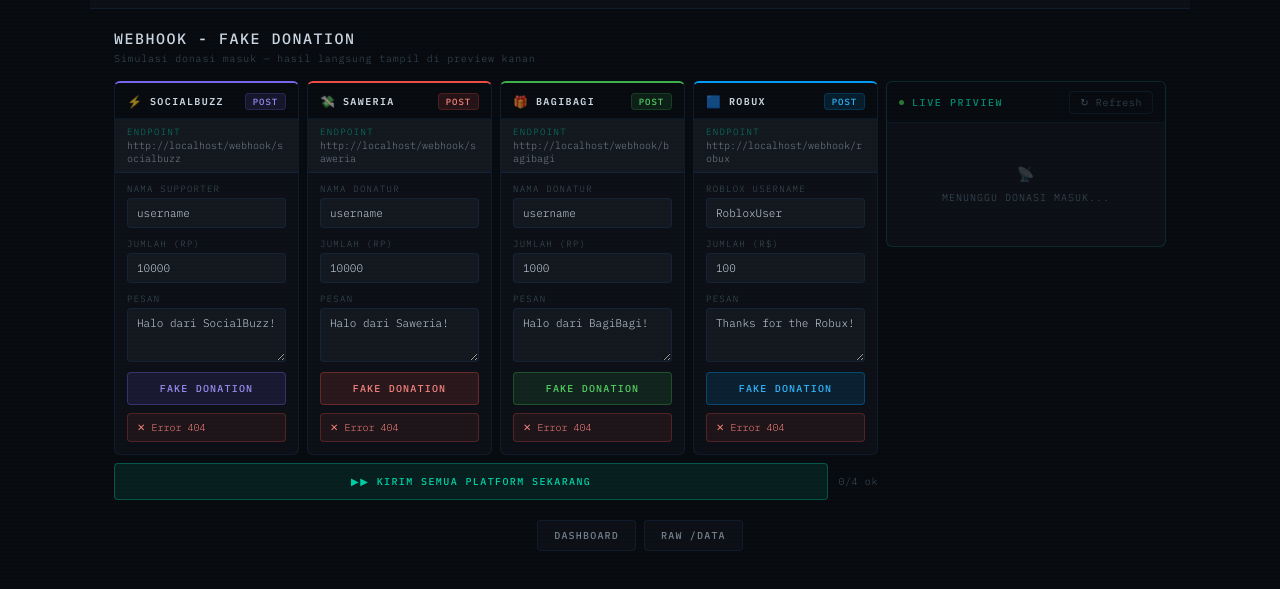
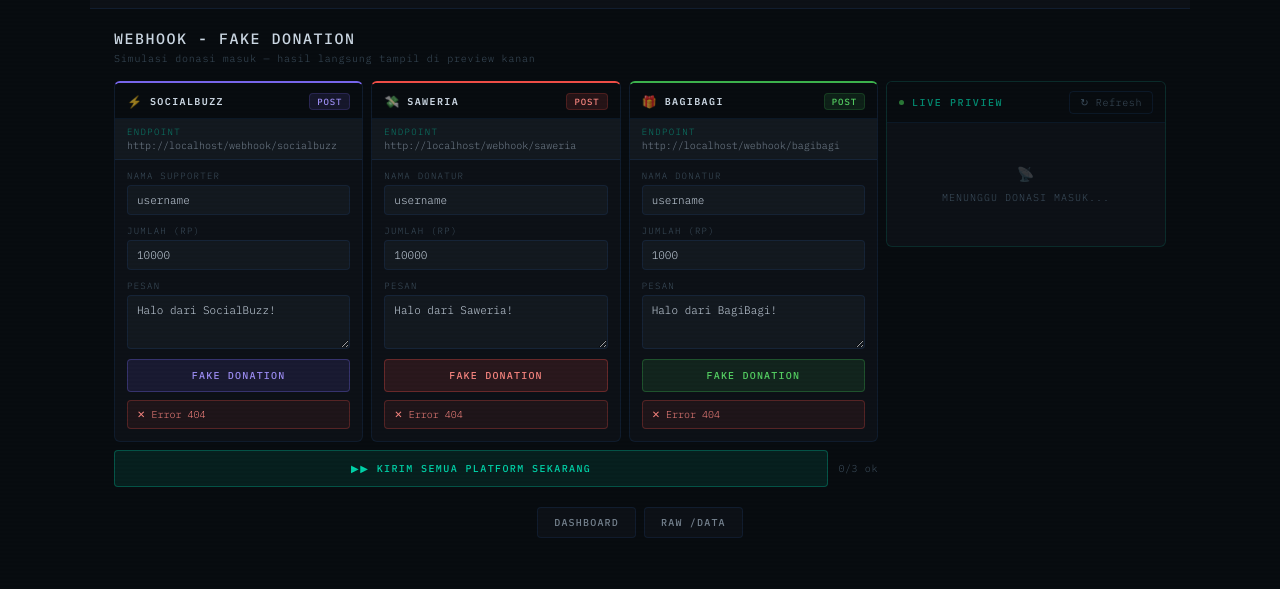
Before and after one commit to xellobabayo-star/uvasa-donation, a website: page public/webhook-test.html in a window 1280 px wide. Both pictures are taken after a click on the button "KIRIM SEMUA PLATFORM SEKARANG". Shown: the part 39-628 px from the top of the page. Drawn offline with Linux system fonts and the light colour scheme; no server answers.

Commit message:
Update webhook-test.html

```diff
--- a/public/webhook-test.html
+++ b/public/webhook-test.html
@@ -22,7 +22,6 @@
       --socialbuzz: #7c6af5;
       --saweria:    #f85149;
       --bagibagi:   #3fb950;
-      --robux:      #00a2ff;
       --text:       #cdd9e5;
       --text-2:     #768390;
       --text-3:     #3d4f5e;
@@ -160,11 +159,11 @@
 
     .forms-grid {
       display: grid;
-      grid-template-columns: repeat(4, 1fr);
+      grid-template-columns: repeat(3, 1fr);
       gap: 8px;
     }
-    @media (max-width: 900px) { .forms-grid { grid-template-columns: repeat(2, 1fr); } }
-    @media (max-width: 540px) { .forms-grid { grid-template-columns: 1fr; } }
+    @media (max-width: 680px) { .forms-grid { grid-template-columns: 1fr; } }
+
     /* =========================================
        CARD BASE
     ========================================= */
@@ -181,7 +180,6 @@
     .card-socialbuzz { border-top: 2px solid var(--socialbuzz); }
     .card-saweria    { border-top: 2px solid var(--saweria); }
     .card-bagibagi   { border-top: 2px solid var(--bagibagi); }
-    .card-robux      { border-top: 2px solid var(--robux); }
 
     /* ---- card head ---- */
     .card-head {
@@ -205,7 +203,6 @@
     .badge-socialbuzz { background: rgba(124,106,245,0.12); color: #9d8ef5; border: 1px solid rgba(124,106,245,0.2); }
     .badge-saweria    { background: rgba(248,81,73,0.12);   color: #fa8680; border: 1px solid rgba(248,81,73,0.2); }
     .badge-bagibagi   { background: rgba(63,185,80,0.12);   color: #56d364; border: 1px solid rgba(63,185,80,0.2); }
-    .badge-robux      { background: rgba(0,162,255,0.12);   color: #33b8ff; border: 1px solid rgba(0,162,255,0.2); }
 
     /* ---- endpoint box ---- */
     .endpoint-box {
@@ -253,8 +250,6 @@
       border-color: rgba(248,81,73,0.45); }
     .card-bagibagi .field input:focus, .card-bagibagi .field textarea:focus {
       border-color: rgba(63,185,80,0.45); }
-    .card-robux .field input:focus, .card-robux .field textarea:focus {
-      border-color: rgba(0,162,255,0.45); }
 
     /* ---- submit button ---- */
     .btn {
@@ -272,7 +267,6 @@
     .btn-socialbuzz { background: rgba(124,106,245,0.12); color: #9d8ef5; border: 1px solid rgba(124,106,245,0.3); }
     .btn-saweria    { background: rgba(248,81,73,0.12);   color: #fa8680; border: 1px solid rgba(248,81,73,0.3); }
     .btn-bagibagi   { background: rgba(63,185,80,0.12);   color: #56d364; border: 1px solid rgba(63,185,80,0.3); }
-    .btn-robux      { background: rgba(0,162,255,0.12);   color: #33b8ff; border: 1px solid rgba(0,162,255,0.3); }
 
     /* ---- status ---- */
     .status {
@@ -386,7 +380,6 @@
     .preview-platform-tag.socialbuzz { background: rgba(124,106,245,0.12); color: #9d8ef5; border: 1px solid rgba(124,106,245,0.25); }
     .preview-platform-tag.saweria    { background: rgba(248,81,73,0.12);   color: #fa8680; border: 1px solid rgba(248,81,73,0.25); }
     .preview-platform-tag.bagibagi   { background: rgba(63,185,80,0.12);   color: #56d364; border: 1px solid rgba(63,185,80,0.25); }
-    .preview-platform-tag.robux      { background: rgba(0,162,255,0.12);   color: #33b8ff; border: 1px solid rgba(0,162,255,0.25); }
 
     .preview-amount {
       font-size: 26px; font-weight: 300;
@@ -571,35 +564,6 @@
           </form>
         </div>
 
-        <!-- ROBUX -->
-        <div class="card card-robux">
-          <div class="card-head">
-            <span class="card-icon">🟦</span>
-            <span class="card-title">Robux</span>
-            <span class="badge badge-robux">POST</span>
-          </div>
-          <div class="endpoint-box">
-            <div class="ep-label">Endpoint</div>
-            <div class="ep-url" id="urlRobux">/webhook/robux</div>
-          </div>
-          <form class="form-body" id="formRobux" onsubmit="testRobux(event)">
-            <div class="field">
-              <label>Roblox Username</label>
-              <input type="text" name="username" value="RobloxUser" required />
-            </div>
-            <div class="field">
-              <label>Jumlah (R$)</label>
-              <input type="number" name="amount" value="100" min="1" required />
-            </div>
-            <div class="field">
-              <label>Pesan</label>
-              <textarea name="message">Thanks for the Robux!</textarea>
-            </div>
-            <button type="submit" class="btn btn-robux">FAKE DONATION</button>
-            <div class="status" id="statusRobux"></div>
-          </form>
-        </div>
-
       </div><!-- /forms-grid -->
 
       <!-- FIRE ALL -->
@@ -657,7 +621,6 @@
     document.getElementById('urlSocialbuzz').textContent = base + '/webhook/socialbuzz';
     document.getElementById('urlSaweria').textContent    = base + '/webhook/saweria';
     document.getElementById('urlBagibagi').textContent   = base + '/webhook/bagibagi';
-    document.getElementById('urlRobux').textContent      = base + '/webhook/robux';
     pollPreview();
     setInterval(pollPreview, 2500);
   });
@@ -678,7 +641,7 @@
 
   function renderPreview(data, flash = false) {
     const p   = (data.platform || 'unknown').toLowerCase();
-    const lbl = { socialbuzz: 'SocialBuzz', saweria: 'Saweria', bagibagi: 'BagiBagi', robux: 'Robux' }[p] || p;
+    const lbl = { socialbuzz: 'SocialBuzz', saweria: 'Saweria', bagibagi: 'BagiBagi' }[p] || p;
 
     document.getElementById('previewWaiting').style.display = 'none';
     const result = document.getElementById('previewResult');
@@ -688,7 +651,7 @@
     tag.textContent = lbl;
     tag.className   = `preview-platform-tag ${p}`;
 
-    document.getElementById('prevAmount').textContent = (data.currency || 'Rp') + ' ' + fmtNum(data.amount);
+    document.getElementById('prevAmount').textContent = 'Rp ' + fmtNum(data.amount);
     document.getElementById('prevName').textContent   = data.username || 'Anonymous';
     document.getElementById('prevTime').textContent   = '← diterima ' + new Date().toLocaleTimeString('id-ID');
 
@@ -778,16 +741,6 @@
     }, 'statusBagibagi', f.querySelector('button'));
   }
 
-  function testRobux(e) {
-    e.preventDefault();
-    const f = e.target;
-    send('/webhook/robux', {
-      username: f.username.value,
-      amount:   parseInt(f.amount.value),
-      message:  f.message.value,
-    }, 'statusRobux', f.querySelector('button'));
-  }
-
   async function fireAll() {
     const btn    = document.getElementById('btnFireAll');
     const status = document.getElementById('fireStatus');
@@ -799,7 +752,6 @@
       { endpoint: '/webhook/socialbuzz', payload: buildPayload('formSocialbuzz','socialbuzz'), statusId: 'statusSocialbuzz' },
       { endpoint: '/webhook/saweria',    payload: buildPayload('formSaweria','saweria'),       statusId: 'statusSaweria' },
       { endpoint: '/webhook/bagibagi',   payload: buildPayload('formBagibagi','bagibagi'),     statusId: 'statusBagibagi' },
-      { endpoint: '/webhook/robux',      payload: buildPayload('formRobux','robux'),           statusId: 'statusRobux' },
     ];
 
     let success = 0;
@@ -821,7 +773,7 @@
     setTimeout(() => { lastPreviewKey = null; pollPreview(); }, 300);
     btn.disabled = false;
     btn.textContent = '▶▶ Kirim Semua Platform Sekarang';
-    status.textContent = `${success}/4 ok`;
+    status.textContent = `${success}/3 ok`;
     setTimeout(() => { status.textContent = ''; }, 4000);
   }
 
@@ -831,7 +783,6 @@
     if (platform === 'socialbuzz') return { supporter: f.querySelector('[name="supporter"]').value, amount: parseInt(f.querySelector('[name="amount"]').value), message: f.querySelector('[name="message"]').value };
     if (platform === 'saweria')    return { donator_name: f.querySelector('[name="donator_name"]').value, amount_raw: parseInt(f.querySelector('[name="amount_raw"]').value), message: f.querySelector('[name="message"]').value };
     if (platform === 'bagibagi')   return { name: f.querySelector('[name="name"]').value, amount: parseInt(f.querySelector('[name="amount"]').value), message: f.querySelector('[name="message"]').value };
-    if (platform === 'robux')      return { username: f.querySelector('[name="username"]').value, amount: parseInt(f.querySelector('[name="amount"]').value), message: f.querySelector('[name="message"]').value };
     return {};
   }
 
```
